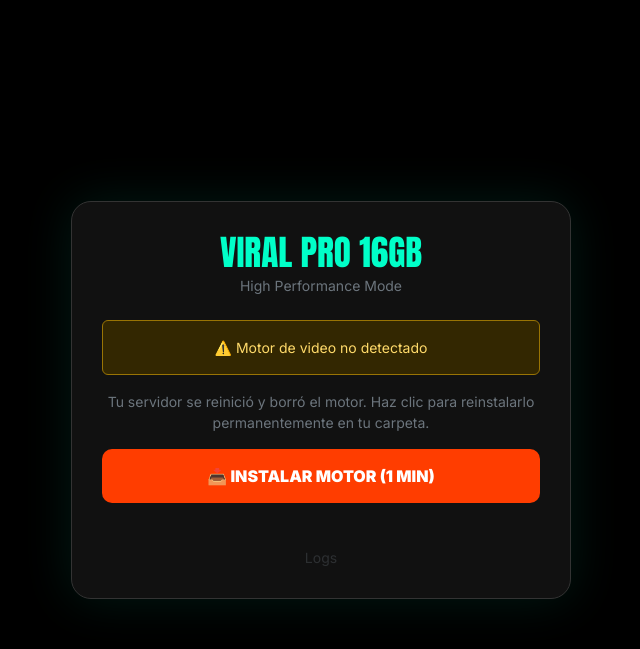
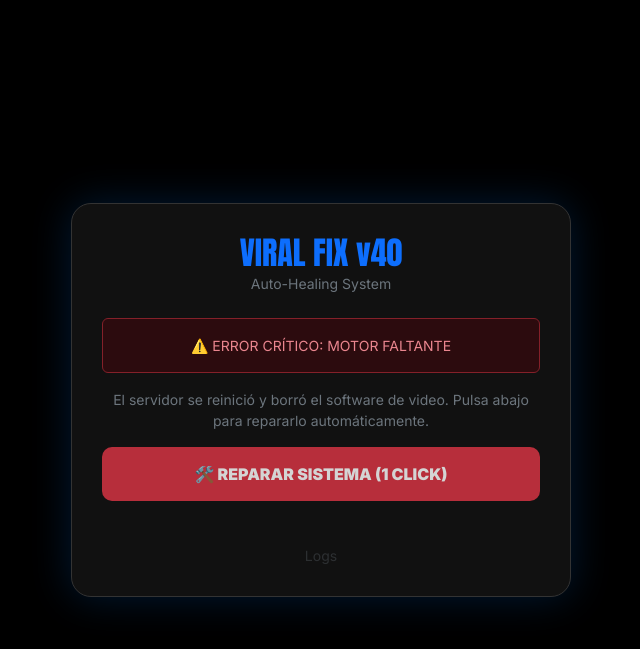
Before and after one commit to fermalhe983-cell/video-tool, a PHP site: page / in a window 1280 px wide. Shown: the top 649 px of the page, without its empty margins (319-959 px from the left). Run offline with PHP 8.4, Linux system fonts and the light colour scheme.

Commit message:
Update index.php

```diff
--- a/index.php
+++ b/index.php
@@ -1,36 +1,34 @@
 <?php
 // ==========================================
-// VIRAL REELS MAKER v39.0 (PORTABLE ENGINE + 16GB POWER)
-// Solución: Descarga un FFmpeg portátil que no se borra al reiniciar.
-// Calidad: Full HD (1080p) aprovechando tus 16GB de RAM.
+// VIRAL REELS MAKER v40.0 (SELF-HEALING + PORTABLE ENGINE)
+// Soluciona: Reinicios del servidor y desaparición de FFmpeg.
+// Estrategia: Motor portátil local + Calidad HD 720p (Estable).
 // ==========================================
 
-// Configuración "Bestia" (Aprovechando tu servidor)
-@ini_set('upload_max_filesize', '2048M');
-@ini_set('post_max_size', '2048M');
-@ini_set('max_execution_time', 1200);
-@ini_set('memory_limit', '4096M'); // 4GB para PHP
+// Configuración de Servidor
+@ini_set('upload_max_filesize', '1024M');
+@ini_set('post_max_size', '1024M');
+@ini_set('max_execution_time', 600); // 10 Minutos
+@ini_set('memory_limit', '1024M');
 @ini_set('display_errors', 0);
 
-// Rutas
+// 1. DIRECTORIOS
 $baseDir = __DIR__;
 $uploadDir = $baseDir . '/uploads';
 $processedDir = $baseDir . '/processed';
 $jobsDir = $baseDir . '/jobs';
+$binDir = $baseDir . '/bin'; // Carpeta para el motor
+$ffmpegBin = $binDir . '/ffmpeg'; // El archivo ejecutable
 $logoPath = $baseDir . '/logo.png';
 $fontPath = $baseDir . '/font.ttf';
 $audioPath = $baseDir . '/news.mp3';
 $logFile = $baseDir . '/debug_log.txt';
 
-// Ruta del FFmpeg Portátil
-$ffmpegDir = $baseDir . '/bin';
-$ffmpegBin = $ffmpegDir . '/ffmpeg';
-
 // Crear carpetas
 if (!file_exists($uploadDir)) mkdir($uploadDir, 0777, true);
 if (!file_exists($processedDir)) mkdir($processedDir, 0777, true);
 if (!file_exists($jobsDir)) mkdir($jobsDir, 0777, true);
-if (!file_exists($ffmpegDir)) mkdir($ffmpegDir, 0777, true);
+if (!file_exists($binDir)) mkdir($binDir, 0777, true);
 
 // Limpieza
 foreach ([$uploadDir, $processedDir, $jobsDir] as $dir) {
@@ -41,43 +39,53 @@ foreach ([$uploadDir, $processedDir, $jobsDir] as $dir) {
 
 $action = $_GET['action'] ?? '';
 
-// ---> VERIFICAR SI TENEMOS MOTOR
-$hasFFmpeg = file_exists($ffmpegBin) && is_executable($ffmpegBin);
+// ---> VERIFICAR MOTOR
+// Comprobamos si tenemos el motor portátil funcionando
+$hasEngine = file_exists($ffmpegBin) && filesize($ffmpegBin) > 1000000;
+if ($hasEngine) chmod($ffmpegBin, 0775); // Asegurar permisos siempre
 
-// ---> ACCIÓN: INSTALAR FFMPEG (Auto-Download)
-if ($action === 'install_ffmpeg') {
+// ---> ACCIÓN: INSTALAR MOTOR (REPARACIÓN)
+if ($action === 'install_engine') {
     header('Content-Type: application/json');
-    if ($hasFFmpeg) { echo json_encode(['status'=>'ok', 'msg'=>'Ya instalado']); exit; }
 
-    // Descargar versión estática (John Van Sickle)
+    // URL del binario estático (Versión ligera y compatible amd64)
     $url = "https://johnvansickle.com/ffmpeg/releases/ffmpeg-release-amd64-static.tar.xz";
     $tarFile = $baseDir . '/ffmpeg.tar.xz';
 
     // 1. Descargar
-    file_put_contents($tarFile, fopen($url, 'r'));
+    $fp = fopen($tarFile, 'w+');
+    $ch = curl_init($url);
+    curl_setopt($ch, CURLOPT_TIMEOUT, 300);
+    curl_setopt($ch, CURLOPT_FILE, $fp);
+    curl_setopt($ch, CURLOPT_FOLLOWLOCATION, true);
+    curl_exec($ch);
+    curl_close($ch);
+    fclose($fp);
+
     if (!file_exists($tarFile) || filesize($tarFile) < 1000000) {
-        echo json_encode(['status'=>'error', 'msg'=>'Error descargando FFmpeg']); exit;
+        echo json_encode(['status'=>'error', 'msg'=>'Fallo descarga. Internet lento en VPS?']); exit;
     }
 
-    // 2. Descomprimir
-    // Usamos shell_exec porque PHP nativo no siempre maneja .tar.xz
-    shell_exec("tar -xf " . escapeshellarg($tarFile) . " -C " . escapeshellarg($baseDir));
+    // 2. Descomprimir (Usando sistema)
+    shell_exec("tar -xf " . escapeshellarg($tarFile) . " -C " . escapeshellarg($binDir));
 
-    // 3. Mover binario
-    // Busca la carpeta extraída (el nombre cambia con la versión)
-    $extractedDirs = glob($baseDir . '/ffmpeg-*-static');
-    if (!empty($extractedDirs)) {
-        $sourceBin = $extractedDirs[0] . '/ffmpeg';
-        rename($sourceBin, $ffmpegBin);
-        chmod($ffmpegBin, 0775); // Hacer ejecutable
-
-        // Limpieza
-        shell_exec("rm -rf " . escapeshellarg($extractedDirs[0]));
-        unlink($tarFile);
-
-        echo json_encode(['status'=>'success']);
+    // 3. Buscar y Mover
+    // El tar crea una carpeta tipo 'ffmpeg-5.1.1-amd64-static', hay que buscarla
+    $subDirs = glob($binDir . '/ffmpeg-*-static');
+    if (!empty($subDirs)) {
+        $extractedBin = $subDirs[0] . '/ffmpeg';
+        if (file_exists($extractedBin)) {
+            rename($extractedBin, $ffmpegBin);
+            chmod($ffmpegBin, 0775);
+            // Limpieza
+            shell_exec("rm -rf " . escapeshellarg($subDirs[0]));
+            @unlink($tarFile);
+            echo json_encode(['status'=>'success']);
+        } else {
+            echo json_encode(['status'=>'error', 'msg'=>'No se encontró el binario dentro del zip.']);
+        }
     } else {
-        echo json_encode(['status'=>'error', 'msg'=>'Error al descomprimir']);
+        echo json_encode(['status'=>'error', 'msg'=>'Fallo descomrpesión.']);
     }
     exit;
 }
@@ -96,26 +104,23 @@ if ($action === 'download' && isset($_GET['file'])) {
     if (file_exists($filePath)) {
         if (ob_get_level()) ob_end_clean();
         header('Content-Type: video/mp4');
-        header('Content-Disposition: attachment; filename="VIRAL_PRO_16GB.mp4"');
+        header('Content-Disposition: attachment; filename="VIRAL_PRO_'.date('Hi').'.mp4"');
         header('Content-Length: ' . filesize($filePath));
         readfile($filePath);
         exit;
     }
 }
 
-// ---> SUBIDA Y PROCESAMIENTO
+// ---> PROCESAMIENTO
 if ($action === 'upload' && $_SERVER['REQUEST_METHOD'] === 'POST') {
     header('Content-Type: application/json');
 
-    if (!$hasFFmpeg) {
-        echo json_encode(['status' => 'error', 'message' => 'Motor FFmpeg no instalado. Pulsa el botón instalar.']); exit;
+    if (!$hasEngine) { echo json_encode(['status'=>'error', 'message'=>'Falta el motor.']); exit; }
+    if (!isset($_FILES['videoFile']) || $_FILES['videoFile']['error'] !== UPLOAD_ERR_OK) {
+        echo json_encode(['status'=>'error', 'message'=>'Error subida.']); exit;
     }
 
-    if (!isset($_FILES['videoFile']) || $_FILES['videoFile']['error'] !== UPLOAD_ERR_OK) {
-        echo json_encode(['status' => 'error', 'message' => 'Error subida.']); exit;
-    }
-
-    $jobId = uniqid('v39_');
+    $jobId = uniqid('v40_');
     $ext = pathinfo($_FILES['videoFile']['name'], PATHINFO_EXTENSION);
     $inputFile = "$uploadDir/{$jobId}_in.$ext";
     $outputFileName = "{$jobId}_viral.mp4";
@@ -125,78 +130,73 @@ if ($action === 'upload' && $_SERVER['REQUEST_METHOD'] === 'POST') {
     move_uploaded_file($_FILES['videoFile']['tmp_name'], $inputFile);
     chmod($inputFile, 0777);
 
-    // --- CONFIGURACIÓN DE VIDEO (1080p FULL HD) ---
+    // Configuración
     $useLogo = file_exists($logoPath);
     $useFont = file_exists($fontPath);
-    $audioPath = file_exists($audioPath) ? $audioPath : false;
+    $useAudio = file_exists($audioPath);
     $useMirror = isset($_POST['mirrorMode']) && $_POST['mirrorMode'] === 'true';
 
     // Texto
-    $rawTitle = mb_strtoupper($_POST['videoTitle'] ?? '');
+    $rawTitle = preg_replace('/[^a-zA-Z0-9 áéíóúÁÉÍÓÚñÑ!?]/u', '', $_POST['videoTitle'] ?? '');
+    $rawTitle = mb_strtoupper($rawTitle);
     $wrappedText = wordwrap($rawTitle, 18, "\n", true);
     $lines = explode("\n", $wrappedText);
-    if(count($lines) > 3) { $lines = array_slice($lines, 0, 3); $lines[2] .= ".."; }
+    if (count($lines) > 3) { $lines = array_slice($lines, 0, 3); $lines[2] .= ".."; }
     $count = count($lines);
 
-    // Tamaños para 1080p
-    if ($count == 1) { $barH = 240; $fSize = 110; $yPos = [140]; }
-    elseif ($count == 2) { $barH = 350; $fSize = 100; $yPos = [100, 215]; }
-    else { $barH = 450; $fSize = 80; $yPos = [90, 190, 290]; }
+    // Ajustes 720p (HD - Balance perfecto)
+    if ($count == 1) { $barH = 160; $fSize = 75; $yPos = [90]; }
+    elseif ($count == 2) { $barH = 240; $fSize = 65; $yPos = [70, 145]; }
+    else { $barH = 300; $fSize = 55; $yPos = [60, 130, 200]; }
 
+    // --- COMANDO HD ESTABLE ---
     $inputs = "-i " . escapeshellarg($inputFile);
     if ($useLogo) $inputs .= " -i " . escapeshellarg($logoPath);
-    if ($audioPath) $inputs .= " -stream_loop -1 -i " . escapeshellarg($audioPath);
+    if ($useAudio) $inputs .= " -stream_loop -1 -i " . escapeshellarg($audioPath);
 
     $mirrorCmd = $useMirror ? ",hflip" : "";
     $filter = "";
 
-    // 1. FONDO (Blur 1080p) - Ahora sí podemos usarlo porque tienes RAM de sobra
-    $filter .= "[0:v]scale=1080:1920:force_original_aspect_ratio=increase,crop=1080:1920,boxblur=20:10{$mirrorCmd}[bg];";
-
-    // 2. FRENTE (Video Centrado)
-    $filter .= "[0:v]scale=1080:1920:force_original_aspect_ratio=decrease{$mirrorCmd}[fg];";
-
-    // 3. OVERLAY
-    $filter .= "[bg][fg]overlay=(W-w)/2:(H-h)/2:format=auto[base];";
+    // 1. ESCALADO 720p (Eficiente)
+    $filter .= "[0:v]scale=720:1280:force_original_aspect_ratio=decrease,pad=720:1280:(ow-iw)/2:(oh-ih)/2:color=black,setsar=1{$mirrorCmd}[base];";
     $lastStream = "[base]";
 
-    // 4. BARRA
-    $filter .= "{$lastStream}drawbox=x=0:y=60:w=iw:h={$barH}:color=black@0.9:t=fill";
+    // 2. BARRA
+    $filter .= "{$lastStream}drawbox=x=0:y=40:w=iw:h={$barH}:color=black@0.9:t=fill";
 
-    // 5. TEXTO
+    // 3. TEXTO
     if ($useFont && !empty($lines)) {
         $fontSafe = str_replace('\\', '/', realpath($fontPath));
         foreach ($lines as $i => $line) {
             $y = $yPos[$i];
-            $filter .= ",drawtext=fontfile='$fontSafe':text='$line':fontcolor=#FFD700:fontsize={$fSize}:borderw=4:bordercolor=black:shadowx=2:shadowy=2:x=(w-text_w)/2:y={$y}";
+            $filter .= ",drawtext=fontfile='$fontSafe':text='$line':fontcolor=#FFD700:fontsize={$fSize}:borderw=3:bordercolor=black:shadowx=2:shadowy=2:x=(w-text_w)/2:y={$y}";
         }
     }
     $filter .= "[vtext];";
     $lastStream = "[vtext]";
 
-    // 6. LOGO
+    // 4. LOGO
     if ($useLogo) {
-        $logoY = 60 + ($barH/2) - 70;
-        $filter .= "[1:v]scale=-1:140[logo_s];";
-        $filter .= "{$lastStream}[logo_s]overlay=40:{$logoY}[vfinal]";
-        $lastStream = "[vfinal]";
+        $logoY = 40 + ($barH/2) - 45;
+        $filter .= "[1:v]scale=-1:90[logo_s];";
+        $filter .= "{$lastStream}[logo_s]overlay=25:{$logoY}[vfinal_out];";
+        $lastStream = "[vfinal_out]";
     } else {
-        $filter .= "{$lastStream}copy[vfinal]";
+        $filter .= "{$lastStream}copy[vfinal_out];";
     }
 
-    // 7. AUDIO
-    if ($audioPath) {
+    // 5. AUDIO
+    if ($useAudio) {
         $mIdx = $useLogo ? "2" : "1";
-        $filter .= "[{$mIdx}:a]volume=0.15[bgm];[0:a]volume=1.0[voice];[voice][bgm]amix=inputs=2:duration=first:dropout_transition=2[afinal]";
+        $filter .= "[{$mIdx}:a]volume=0.15[bgm];[0:a]volume=1.0[voice];[voice][bgm]amix=inputs=2:duration=first:dropout_transition=2[afinal_out]";
     } else {
-        $filter .= "[0:a]atempo=1.0[afinal]";
+        $filter .= "[0:a]atempo=1.0[afinal_out]";
     }
 
-    // EJECUCIÓN USANDO EL BINARIO PORTÁTIL
-    // Usamos el path absoluto $ffmpegBin
-    $cmd = "nice -n 10 " . escapeshellarg($ffmpegBin) . " -y $inputs -filter_complex \"$filter\" -map \"$lastStream\" -map \"[afinal]\" -c:v libx264 -preset ultrafast -crf 26 -pix_fmt yuv420p -c:a aac -b:a 128k -movflags +faststart " . escapeshellarg($outputFile) . " >> $logFile 2>&1 &";
+    // EJECUCIÓN USANDO EL MOTOR PORTÁTIL
+    $cmd = "nice -n 10 " . escapeshellarg($ffmpegBin) . " -y $inputs -filter_complex \"$filter\" -map \"$lastStream\" -map \"[afinal_out]\" -c:v libx264 -preset ultrafast -threads 1 -crf 27 -pix_fmt yuv420p -c:a aac -b:a 128k -movflags +faststart " . escapeshellarg($outputFile) . " >> $logFile 2>&1 &";
 
-    file_put_contents($logFile, "\n--- JOB $jobId (16GB POWER) ---\nCMD: $cmd\n", FILE_APPEND);
+    file_put_contents($logFile, "\n--- JOB $jobId ---\nCMD: $cmd\n", FILE_APPEND);
     exec($cmd);
 
     file_put_contents($jobFile, json_encode(['status' => 'processing', 'file' => $outputFileName, 'start' => time()]));
@@ -215,7 +215,7 @@ if ($action === 'status') {
             chmod($fullPath, 0777);
             echo json_encode(['status' => 'finished', 'file' => $data['file']]);
         } else {
-            if (time() - $data['start'] > 900) echo json_encode(['status' => 'error', 'message' => 'Timeout']);
+            if (time() - $data['start'] > 600) echo json_encode(['status' => 'error', 'message' => 'Timeout']);
             else echo json_encode(['status' => 'processing']);
         }
     } else { echo json_encode(['status' => 'error']); }
@@ -228,71 +228,72 @@ if ($action === 'status') {
 <head>
     <meta charset="UTF-8">
     <meta name="viewport" content="width=device-width, initial-scale=1.0">
-    <title>Viral PRO 16GB</title>
+    <title>Viral Fix v40</title>
     <link href="https://cdn.jsdelivr.net/npm/bootstrap@5.3.0/dist/css/bootstrap.min.css" rel="stylesheet">
     <link href="https://fonts.googleapis.com/css2?family=Anton&family=Inter:wght@400;900&display=swap" rel="stylesheet">
     <style>
         body { background-color: #000; font-family: 'Inter', sans-serif; color: white; display: flex; align-items: center; justify-content: center; min-height: 100vh; padding: 20px; }
-        .main-card { background: #111; width: 100%; max-width: 500px; border: 1px solid #333; border-radius: 20px; padding: 30px; box-shadow: 0 0 50px rgba(0,255,200,0.1); }
-        .header-title { font-family: 'Anton', sans-serif; color: #00ffc8; font-size: 2.2rem; text-align: center; margin: 0; }
+        .main-card { background: #111; width: 100%; max-width: 500px; border: 1px solid #333; border-radius: 20px; padding: 30px; box-shadow: 0 0 40px rgba(0,123,255,0.2); }
+        .header-title { font-family: 'Anton', sans-serif; color: #0d6efd; font-size: 2rem; text-align: center; margin: 0; }
         .viral-input { background: #000; border: 2px solid #333; color: white; font-family: 'Anton'; font-size: 1.4rem; padding: 15px; width: 100%; border-radius: 10px; margin-bottom: 20px; }
-        .btn-viral { background: #00ffc8; color: #000; border: none; width: 100%; padding: 18px; font-family: 'Anton'; font-size: 1.4rem; border-radius: 12px; cursor: pointer; transition: 0.2s; }
-        .btn-viral:hover { transform: scale(1.02); background: #fff; }
-        .btn-install { background: #ff3d00; color: white; font-weight: bold; width: 100%; padding: 15px; border-radius: 10px; border: none; margin-bottom: 20px; cursor: pointer; }
+        .btn-viral { background: #0d6efd; color: white; border: none; width: 100%; padding: 18px; font-family: 'Anton'; font-size: 1.4rem; border-radius: 12px; cursor: pointer; transition: 0.2s; }
+        .btn-viral:hover { background: #0b5ed7; }
+        .btn-fix { background: #dc3545; color: white; font-weight: bold; width: 100%; padding: 15px; border-radius: 10px; border: none; margin-bottom: 20px; animation: pulse 2s infinite; cursor: pointer; }
 
         .hidden { display: none; }
         .video-box { width: 100%; aspect-ratio: 9/16; background: #000; margin-bottom: 20px; border-radius: 15px; overflow: hidden; border: 1px solid #333; }
         video { width: 100%; height: 100%; object-fit: cover; }
         .progress-bar { height: 5px; background: #333; width: 100%; margin-top: 20px; border-radius: 3px; }
-        .progress-fill { height: 100%; background: #00ffc8; width: 0%; transition: width 0.3s; }
+        .progress-fill { height: 100%; background: #0d6efd; width: 0%; transition: width 0.3s; }
+        @keyframes pulse { 0% { opacity: 1; } 50% { opacity: 0.8; } 100% { opacity: 1; } }
     </style>
 </head>
 <body>
 
 <div class="main-card">
-    <h1 class="header-title">VIRAL PRO 16GB</h1>
-    <p class="text-center text-secondary small mb-4">High Performance Mode</p>
+    <h1 class="header-title">VIRAL FIX v40</h1>
+    <p class="text-center text-secondary small mb-4">Auto-Healing System</p>
 
-    <?php if(!$hasFFmpeg): ?>
-    <div id="installScreen" class="text-center">
-        <div class="alert alert-warning small">⚠️ Motor de video no detectado</div>
-        <p class="small text-secondary">Tu servidor se reinició y borró el motor. Haz clic para reinstalarlo permanentemente en tu carpeta.</p>
-        <button id="btnInstall" class="btn-install" onclick="installEngine()">📥 INSTALAR MOTOR (1 MIN)</button>
-        <div id="installLog" class="small text-info mt-2"></div>
+    <?php if(!$hasEngine): ?>
+    <div id="repairScreen" class="text-center">
+        <div class="alert alert-danger small">⚠️ ERROR CRÍTICO: MOTOR FALTANTE</div>
+        <p class="small text-secondary">El servidor se reinició y borró el software de video. Pulsa abajo para repararlo automáticamente.</p>
+        <button id="btnRepair" class="btn-fix" onclick="repairSystem()">🛠️ REPARAR SISTEMA (1 CLICK)</button>
+        <div id="repairLog" class="small text-info mt-2"></div>
     </div>
     <?php else: ?>
-        <div class="alert alert-success small text-center py-1 mb-4">✅ Motor Activo | RAM Disponible: 16GB</div>
+        <div class="alert alert-success small text-center py-1 mb-4">✅ SISTEMA OPERATIVO Y LISTO</div>
     <?php endif; ?>
 
-    <div id="uiInput" class="<?php echo $hasFFmpeg ? '' : 'hidden'; ?>">
+    <div id="uiInput" class="<?php echo $hasEngine ? '' : 'hidden'; ?>">
         <form id="vForm">
             <input type="text" name="videoTitle" id="tIn" class="viral-input" placeholder="TÍTULO GANCHO..." required autocomplete="off">
 
             <div class="p-4 border border-secondary border-dashed rounded text-center mb-4" onclick="document.getElementById('fIn').click()" style="cursor:pointer; background:#050505;">
                 <div class="fs-1">⚡</div>
-                <div class="fw-bold mt-2" id="fName">Subir Video HD</div>
+                <div class="fw-bold mt-2" id="fName">Subir Video</div>
                 <input type="file" name="videoFile" id="fIn" accept="video/*" hidden required>
             </div>
 
             <div class="form-check form-switch mb-3 d-flex justify-content-center gap-2">
                 <input class="form-check-input" type="checkbox" id="mirrorCheck">
-                <label class="form-check-label text-white small" for="mirrorCheck">Modo Espejo (Anti-Copyright)</label>
+                <label class="form-check-label text-white small" for="mirrorCheck">Modo Espejo</label>
             </div>
 
-            <button type="submit" class="btn-viral">🚀 RENDERIZAR</button>
+            <button type="submit" class="btn-viral">🚀 PROCESAR VIDEO</button>
         </form>
     </div>
 
     <div id="uiProcess" class="hidden text-center py-5">
-        <div class="spinner-border text-info mb-3"></div>
-        <h3 class="fw-bold">PROCESANDO...</h3>
+        <div class="spinner-border text-primary mb-3"></div>
+        <h3 class="fw-bold">RENDERIZANDO...</h3>
         <div class="progress-bar"><div id="pFill" class="progress-fill"></div></div>
     </div>
 
     <div id="uiResult" class="hidden text-center">
-        <h3 class="text-success fw-bold mb-3">✅ VIDEO LISTO</h3>
+        <h3 class="text-success fw-bold mb-3">✅ ¡ÉXITO!</h3>
         <div class="video-box"><div id="vidWrap" style="width:100%; height:100%;"></div></div>
-        <a id="dlBtn" href="#" class="btn-viral text-decoration-none d-block">⬇️ DESCARGAR FULL HD</a>
+        <a id="dlBtn" href="#" class="btn-viral text-decoration-none d-block">⬇️ DESCARGAR VIDEO</a>
         <button onclick="location.reload()" class="btn btn-link text-muted mt-3">Nuevo</button>
     </div>
 
@@ -300,19 +301,19 @@ if ($action === 'status') {
 </div>
 
 <script>
-// AUTO-INSTALLER LOGIC
-async function installEngine() {
-    const btn = document.getElementById('btnInstall');
-    const log = document.getElementById('installLog');
+// LÓGICA DE AUTO-REPARACIÓN
+async function repairSystem() {
+    const btn = document.getElementById('btnRepair');
+    const log = document.getElementById('repairLog');
     btn.disabled = true;
-    btn.innerText = "⏳ DESCARGANDO... (NO CIERRES)";
-    log.innerText = "Conectando con repositorio...";
+    btn.innerText = "⏳ DESCARGANDO MOTOR...";
+    log.innerText = "Conectando al repositorio...";
 
     try {
-        const res = await fetch('?action=install_ffmpeg');
+        const res = await fetch('?action=install_engine');
         const data = await res.json();
-        if(data.status === 'success' || data.status === 'ok') {
-            log.innerText = "¡Instalado! Recargando...";
+        if(data.status === 'success') {
+            log.innerText = "¡Instalado! Reiniciando...";
             setTimeout(() => location.reload(), 1500);
         } else {
             btn.disabled = false;
@@ -321,11 +322,12 @@ async function installEngine() {
         }
     } catch(e) {
         btn.disabled = false;
-        alert("Error de conexión");
+        btn.innerText = "ERROR DE RED";
+        alert("No se pudo conectar.");
     }
 }
 
-// EDITOR LOGIC
+// LÓGICA DE EDITOR
 const tIn = document.getElementById('tIn');
 const fIn = document.getElementById('fIn');
 if(tIn) tIn.addEventListener('input', function() { this.value = this.value.toUpperCase(); });
```
